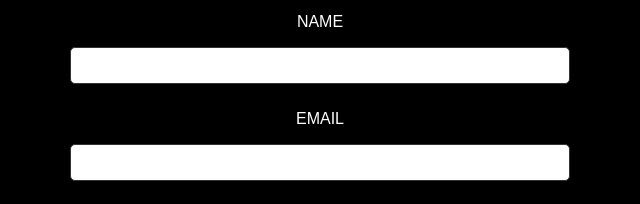
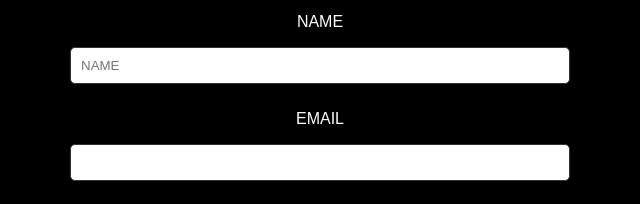
Before and after one commit to Aadistudios21/Engagersclub, a plain HTML site: page index.html in a window 1280 px wide. Shown: the part 2579-2783 px from the top of the page, 320-960 px from the left. Drawn offline with Linux system fonts and the light colour scheme.

Commit message:
Update index.html

```diff
--- a/index.html
+++ b/index.html
@@ -176,7 +176,7 @@
         <form id="contact-form" action="https://formspree.io/f/mayrwjzl" method="post">
 
             <label for="name"><p>NAME</p></label>
-            <input type="text" id="name" name="name" required>
+            <input type="text" placeholder="NAME" id="name" name="name" required>
 
             <label for="email"><p>EMAIL</p></label>
             <input type="email" id="email" name="email" required>
```
